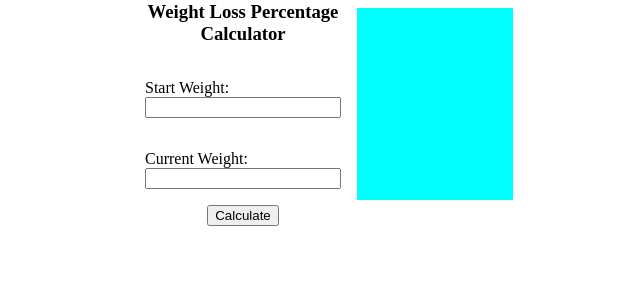
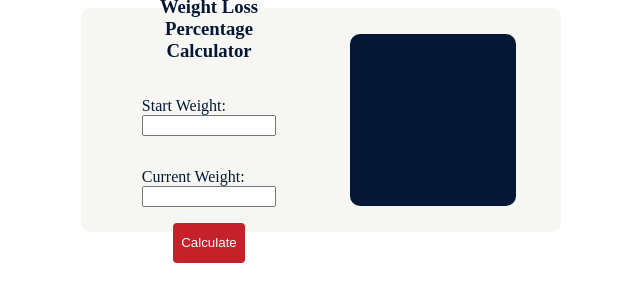
Before and after one commit to carolinekle/weight-loss-percent, a plain HTML site: page index.html in a window 1280 px wide. Shown: the whole page, without its empty margins (319-959 px from the left). Drawn offline with Linux system fonts and the light colour scheme.

Commit message:
add more style

```diff
--- a/style.css
+++ b/style.css
@@ -1,10 +1,17 @@
 .calculator{
     display: flex;
     flex-direction: row;
-    width: 30vw;
+    width: 35vw;
     height:15vw;
     margin: auto;
+    background-color:#F6F7F2;
+    align-items: center;
+    justify-content: space-around;
+    color:#061735;
+    border-radius: 10px;
+    padding: 1rem;
 }
+
 h3{
     text-align: center;
 }
@@ -13,6 +20,7 @@ h3{
     display: flex;
     flex-direction: column;
     justify-content: center;
+    width: 13vw;
 }
 
 form > .input-row {
@@ -25,12 +33,23 @@ form > .input-row {
 }
 
 .result{
-    width: 15vw;
-    background-color: aqua;
+    width: 13vw;
+    height:90%;
+    background-color: #061735;
+    color:#F2F7F2;
+    display: flex;
+    border-radius: 10px;
 }
 
 .calc{
     align-self: center;
+    cursor: pointer;
+    height:40px;
+    color:rgb(255, 255, 255);
+    background-color: rgb(196, 33, 42);
+    padding:0px .5rem;
+    border: none rgb(135, 20, 21);
+    border-radius: .25rem
 }
 
 .message{
```
